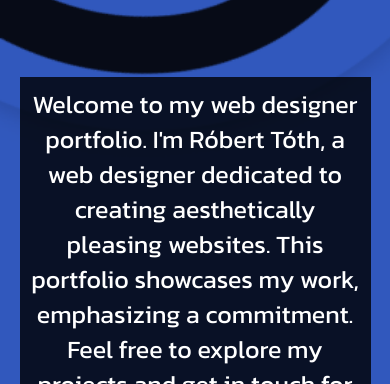
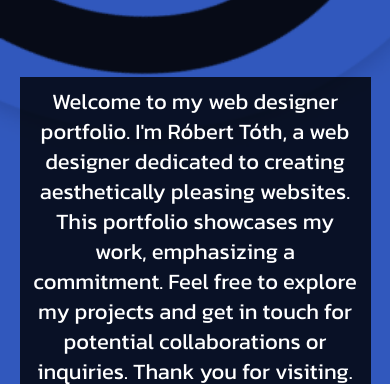
Before and after one commit to TothRobertGergo/portfolio, a plain HTML site: page index.html in a window 390 px wide. Shown: the part 460-844 px from the top of the page. Drawn offline with nearby package versions, Linux system fonts and the light colour scheme.

Commit message:
Update style.css

```diff
--- a/style/style.css
+++ b/style/style.css
@@ -247,8 +247,8 @@ nav ul li a:hover{
     }
     .first-part p{
         background-color: rgba(0, 0, 0, .8);
-        font-size: 25px;
-        line-height: 35px;
+        font-size: 22px;
+        line-height: 30px;
         padding:  10px;
     }
 }
```
